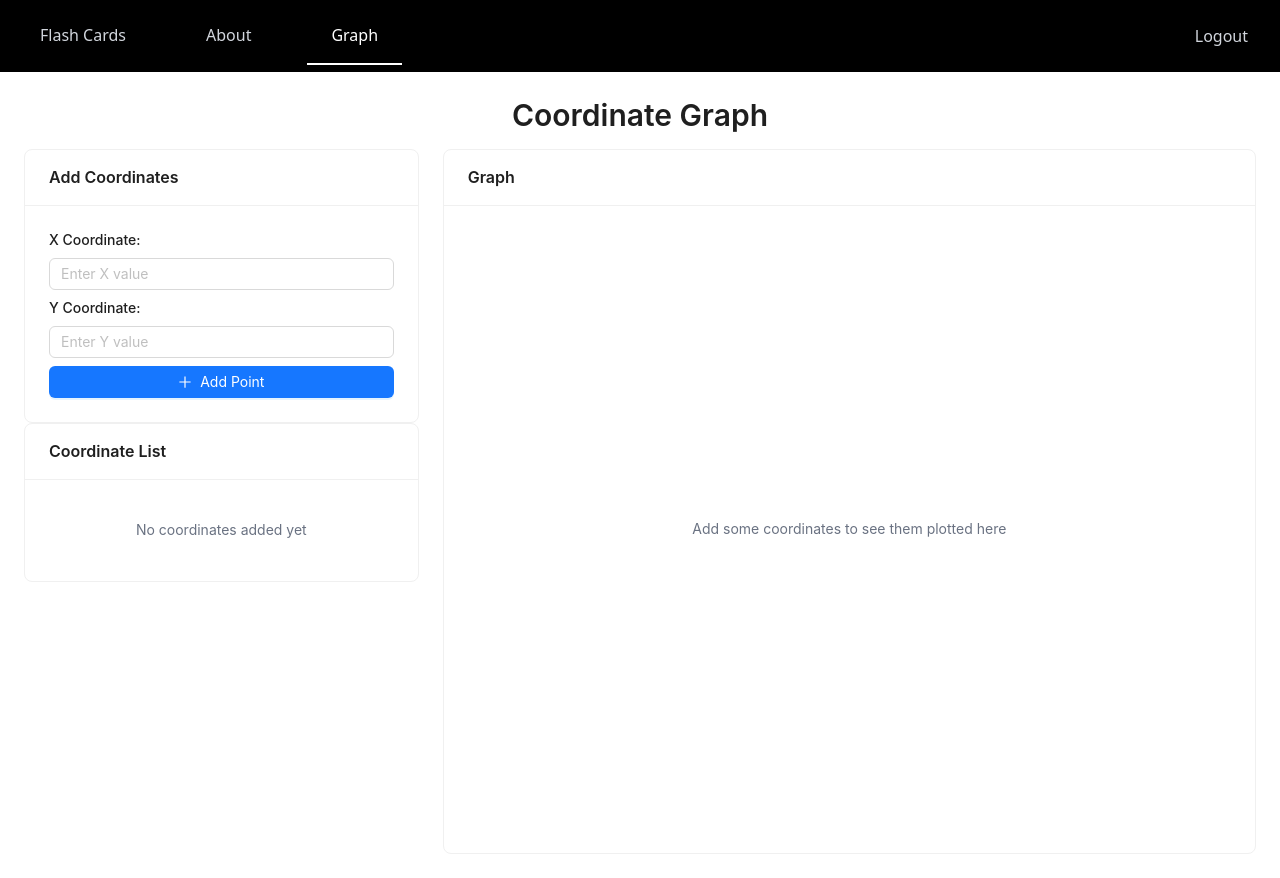
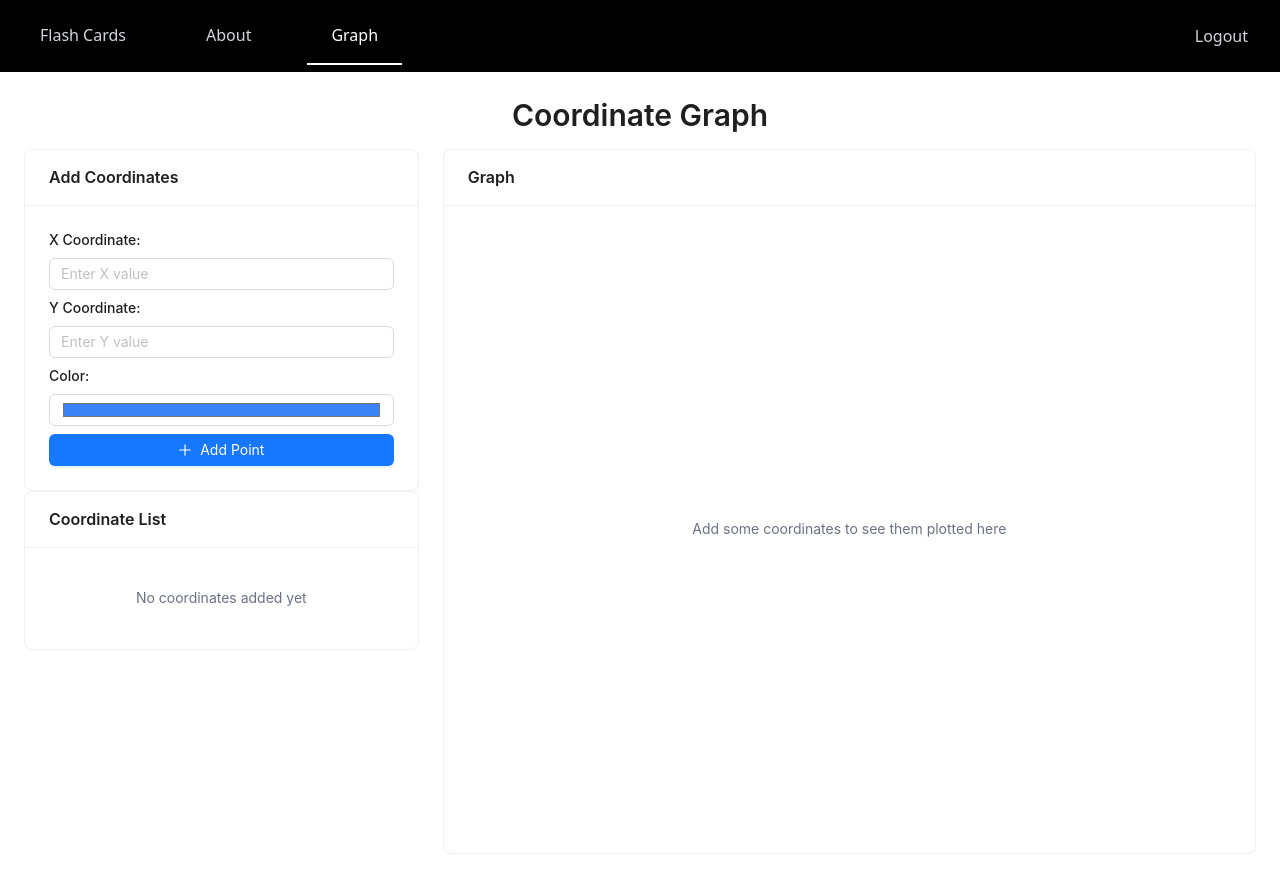
Before and after one commit to manifest-sites/72ed82b5-f22c-4872-9fa0-768ab56dfa11, a React (Vite) app in the folder project/: page /graph in a window 1280 px wide. Built offline with nearby package versions, Linux system fonts and the light colour scheme; what chartjs-plugin-dragdata would draw is missing.

Commit message:
Added ability to select different colors for individual coordinates

```diff
--- a/project/src/components/CoordinateGraph.jsx
+++ b/project/src/components/CoordinateGraph.jsx
@@ -13,13 +13,14 @@ function CoordinateGraph() {
   const [coordinates, setCoordinates] = useState([])
   const [xInput, setXInput] = useState('')
   const [yInput, setYInput] = useState('')
+  const [colorInput, setColorInput] = useState('#3b82f6')
 
   const addCoordinate = () => {
     const x = parseFloat(xInput)
     const y = parseFloat(yInput)
 
     if (!isNaN(x) && !isNaN(y)) {
-      setCoordinates([...coordinates, { x, y }])
+      setCoordinates([...coordinates, { x, y, color: colorInput }])
       setXInput('')
       setYInput('')
     }
@@ -38,9 +39,9 @@ function CoordinateGraph() {
     datasets: [
       {
         label: 'Coordinates',
-        data: coordinates,
-        backgroundColor: 'rgba(59, 130, 246, 0.8)',
-        borderColor: 'rgba(59, 130, 246, 1)',
+        data: coordinates.map(coord => ({ x: coord.x, y: coord.y })),
+        backgroundColor: coordinates.map(coord => coord.color || '#3b82f6'),
+        borderColor: coordinates.map(coord => coord.color || '#3b82f6'),
         pointRadius: 6,
         pointHoverRadius: 8,
       },
@@ -130,6 +131,15 @@ function CoordinateGraph() {
                   onPressEnter={addCoordinate}
                 />
               </div>
+              <div>
+                <label className="block text-sm font-medium mb-2">Color:</label>
+                <Input
+                  type="color"
+                  value={colorInput}
+                  onChange={(e) => setColorInput(e.target.value)}
+                  className="h-10"
+                />
+              </div>
               <Button
                 type="primary"
                 icon={<PlusOutlined />}
@@ -148,7 +158,13 @@ function CoordinateGraph() {
               ) : (
                 coordinates.map((coord, index) => (
                   <div key={index} className="flex justify-between items-center p-2 bg-gray-50 rounded">
-                    <span>({coord.x}, {coord.y})</span>
+                    <div className="flex items-center gap-2">
+                      <div
+                        className="w-4 h-4 rounded-full border border-gray-300"
+                        style={{ backgroundColor: coord.color }}
+                      ></div>
+                      <span>({coord.x}, {coord.y})</span>
+                    </div>
                     <Button
                       type="text"
                       danger
```
